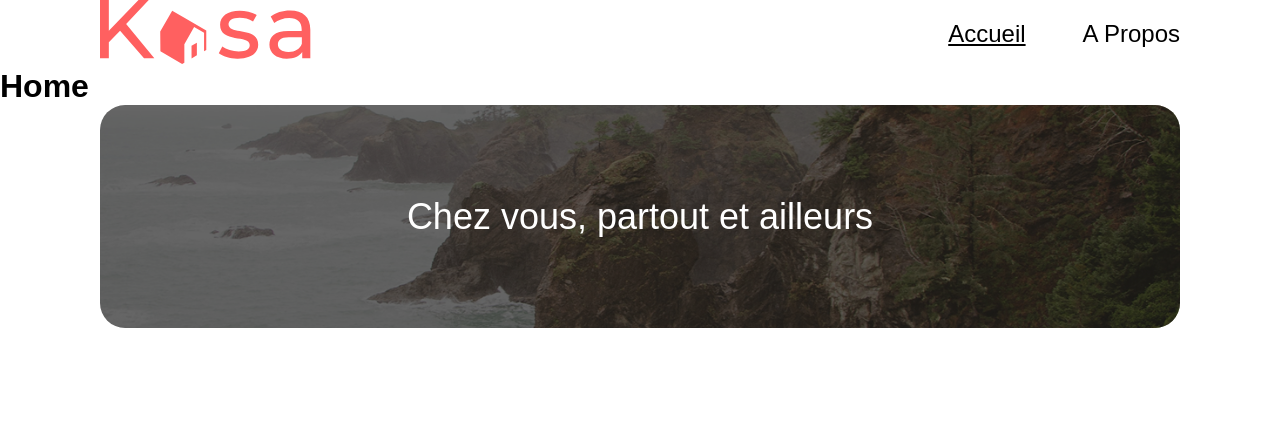
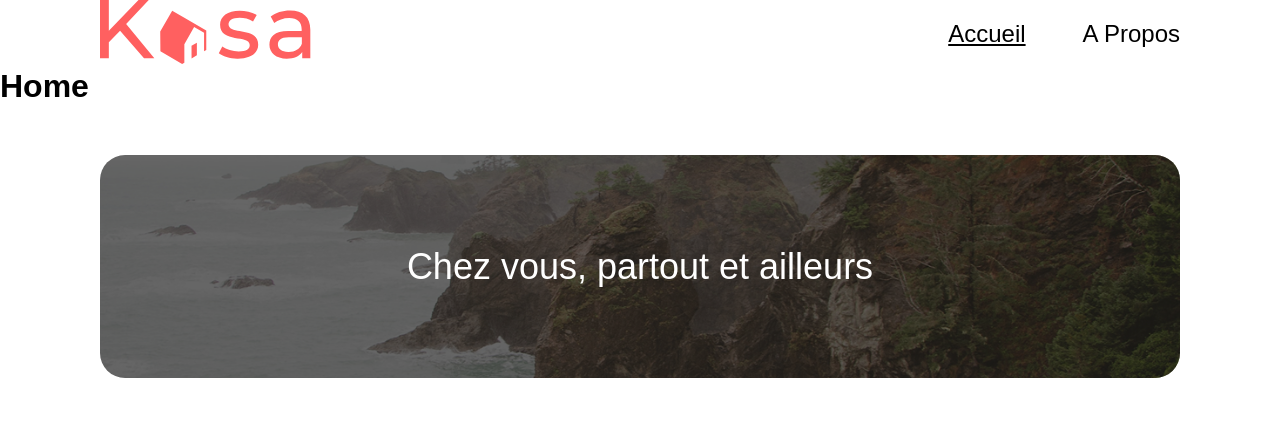
Before and after one commit to Alzorath57/Kasa-location-immobiliere, a React (Vite) app: page / in a window 1280 px wide. Shown: the top 426 px of the page. Built offline with nearby package versions, Linux system fonts and the light colour scheme; grey boxes are pictures that could not be loaded.

Commit message:
fix: espace entre header et la banniere

```diff
--- a/src/components/Banner/Banner.scss
+++ b/src/components/Banner/Banner.scss
@@ -7,8 +7,7 @@
   box-sizing: border-box;
   overflow: hidden;
   border-radius: 25px;
-  margin-left: 100px;
-  margin-right: 100px;
+  margin: 50px 100px 0px 100px;
   img {
     height: 100%;
     width: 100%;
```
